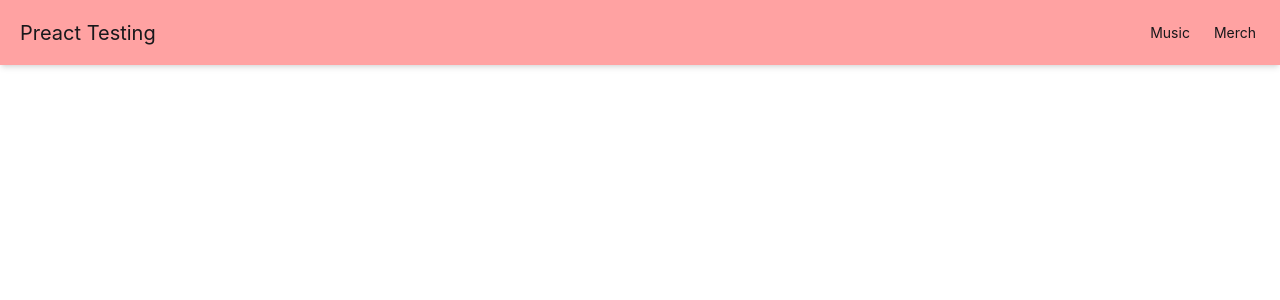
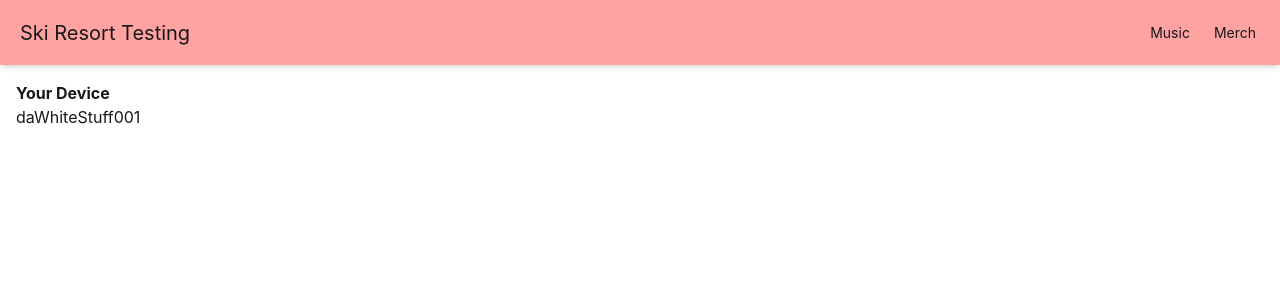
Before and after one commit to ccchrissss/preact-prototype-ski-resort-weather-ticker, a Preact app: page / in a window 1280 px wide. Shown: the top 300 px of the page. Built offline with nearby package versions, Linux system fonts and the light colour scheme.

Commit message:
Feat: initialize DeviceInfo component and begin to set up its structure.

```diff
--- /dev/null
+++ b/src/components/DeviceInfo.jsx
@@ -0,0 +1,13 @@
+import "../style.css"
+
+export function DeviceInfo(props) {
+
+  return (
+    <>
+      <div class="m-4">
+        <h4 class="font-bold">Your Device</h4>
+        <h5>{props.deviceID}</h5>
+      </div>
+    </>
+  );
+}
--- a/src/components/Header.jsx
+++ b/src/components/Header.jsx
@@ -6,9 +6,9 @@ export function Header() {
     // <Navbar />
     <div class="navbar shadow-md z-10 bg-red-300">
       <div class="navbar-start">
-        <a href="/" class="text-xl hover:text-gray-200 pl-3 pr-2">Preact Testing</a>
+        <a href="/" class="text-xl hover:text-gray-200 pl-3 pr-2">Ski Resort Testing</a>
         <div class="hidden md:flex">
-          <a href="https://www.instagram.com/lantz.darling" class="fa fa-instagram px-2 link link-hover"></a>
+          {/* <a href="https://www.instagram.com/lantz.darling" class="fa fa-instagram px-2 link link-hover"></a> */}
         </div>
       </div>
       <div class="navbar-end">
--- a/src/index.jsx
+++ b/src/index.jsx
@@ -1,13 +1,23 @@
 import { render } from 'preact';
+// import { Card } from 'daisyui';
+
+// ********** how do i add components from Daisyui when using jsx?
 
 // import preactLogo from './assets/preact.svg';
 import { Header } from './components/Header'
+import { DeviceInfo } from './components/DeviceInfo'
 import './style.css';
+
+let deviceSettings = {
+	deviceID: 'daWhiteStuff001',
+}
 
 export function App() {
 	return (
     <>
 			<Header />
+			<DeviceInfo {...deviceSettings} />
+			{/* <Card /> */}
     </>
   );
 }
@@ -36,13 +46,13 @@ export function App() {
 		// </div>
 
 
-function Resource(props) {
-	return (
-		<a href={props.href} target="_blank" class="resource">
-			<h2>{props.title}</h2>
-			<p>{props.description}</p>
-		</a>
-	);
-}
+// function Resource(props) {
+// 	return (
+// 		<a href={props.href} target="_blank" class="resource">
+// 			<h2>{props.title}</h2>
+// 			<p>{props.description}</p>
+// 		</a>
+// 	);
+// }
 
 render(<App />, document.getElementById('app'));
```
